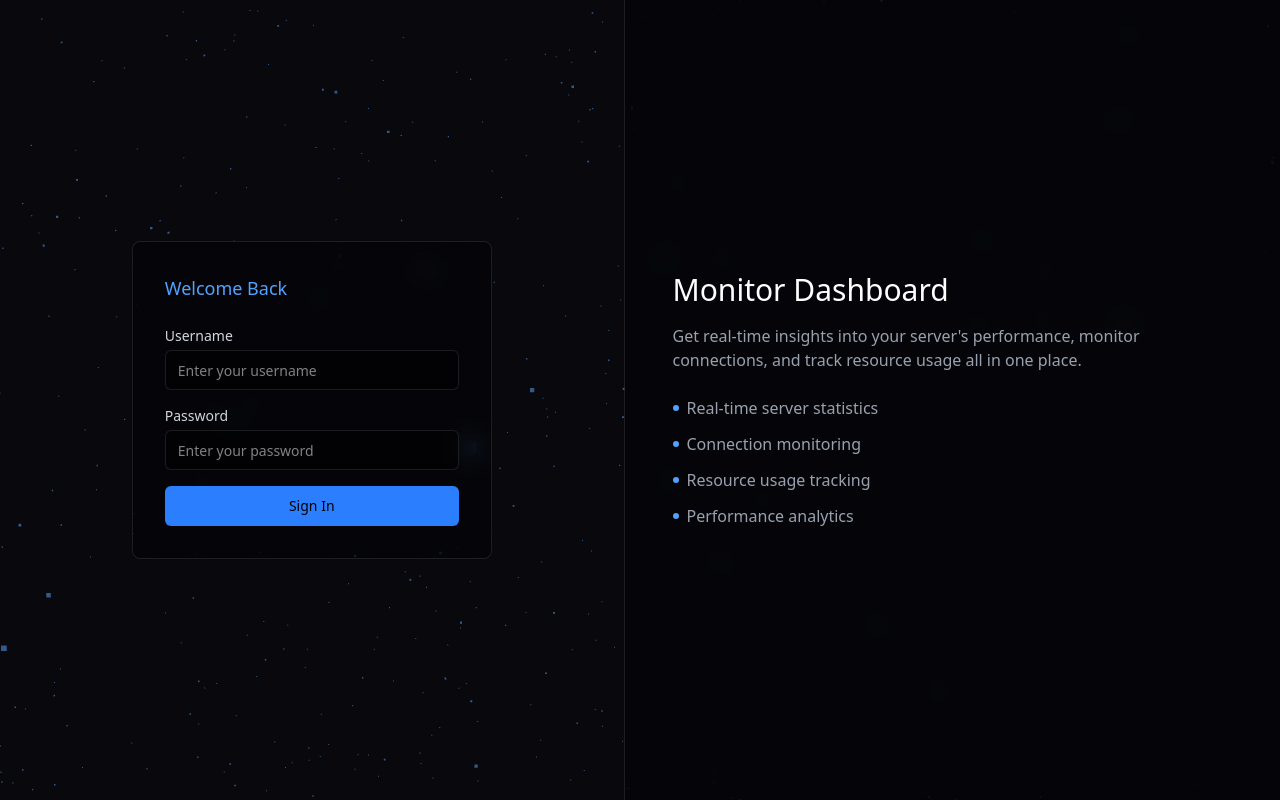
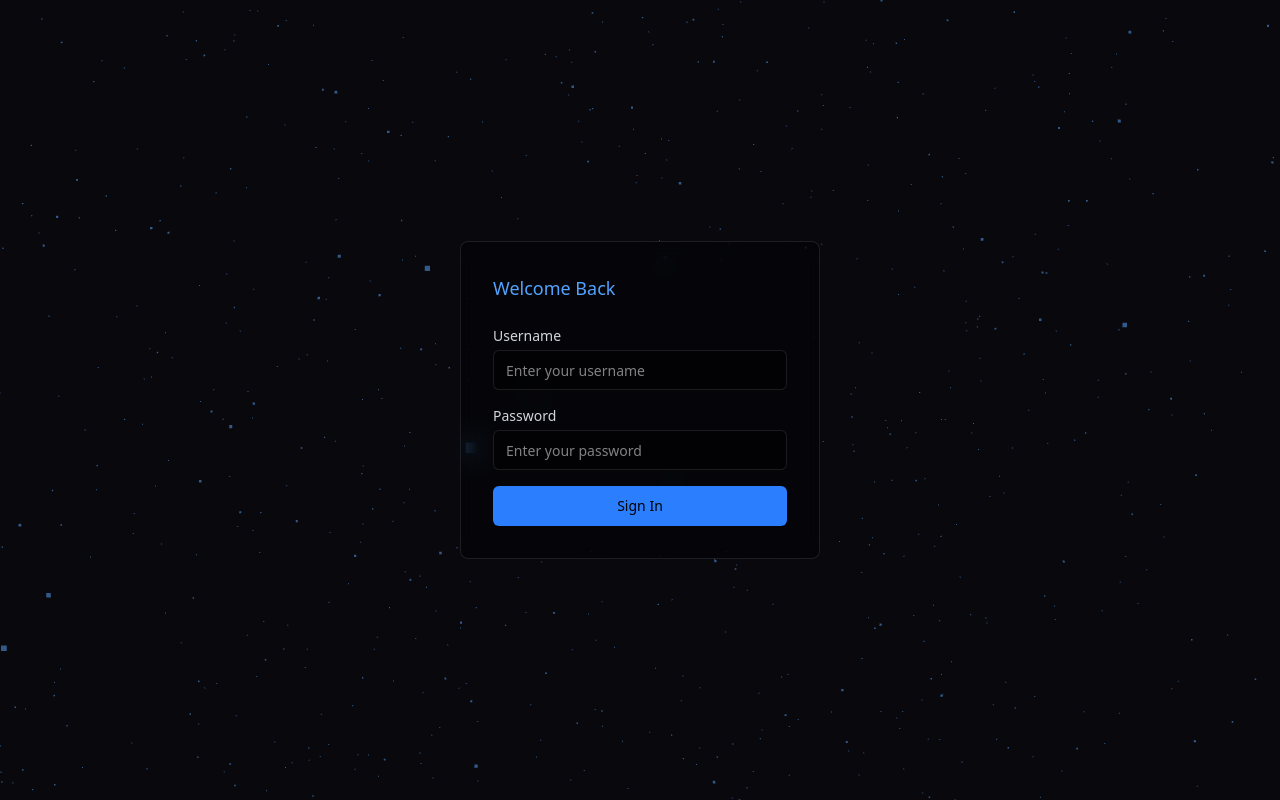
Before and after one commit to saadsinpk/IPTV_FRONT, a React (Vite) app: page / in a window 1280 px wide. Built offline with nearby package versions, Linux system fonts and the light colour scheme.

Commit message:
..........

```diff
--- a/package.json
+++ b/package.json
@@ -15,6 +15,7 @@
     "@react-three/drei": "^9.121.4",
     "@react-three/fiber": "^8.17.14",
     "@tailwindcss/vite": "^4.0.5",
+    "antd": "^5.23.4",
     "axios": "^1.7.9",
     "bootstrap": "^5.3.3",
     "class-variance-authority": "^0.7.1",
--- a/src/Dashboard/Login.jsx
+++ b/src/Dashboard/Login.jsx
@@ -128,7 +128,8 @@ export default function Login() {
         {/* Right Section */}
         <div
           ref={heroRef}
-          className="hidden lg:flex flex-1 backdrop-blur-md bg-black/30 p-12 items-center border-l border-white/10"
+          // className="hidden lg:flex flex-1 backdrop-blur-md bg-black/30 p-12 items-center border-l border-white/10"
+          className="hidden  flex-1 backdrop-blur-md bg-black/30 p-12 items-center border-l border-white/10"
         >
           <div className="max-w-lg">
             <h1 className="text-3xl font-medium text-white mb-4">
```
Also changed, not shown: 1 other file (tests, documents, lock files or other folders).
